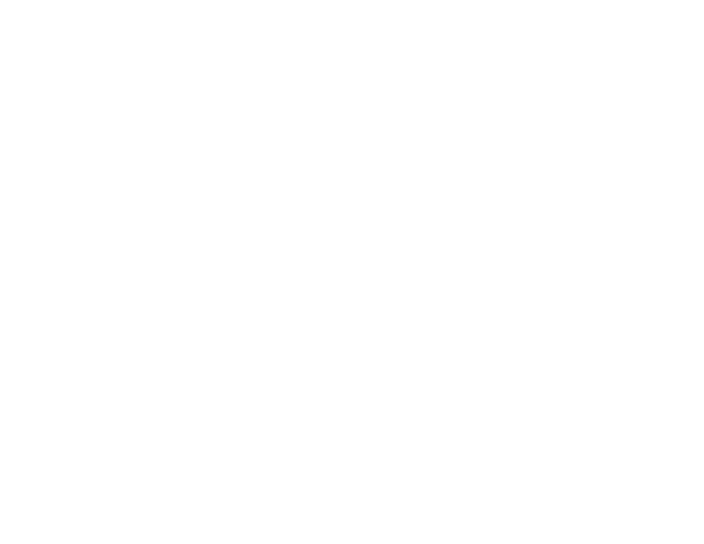
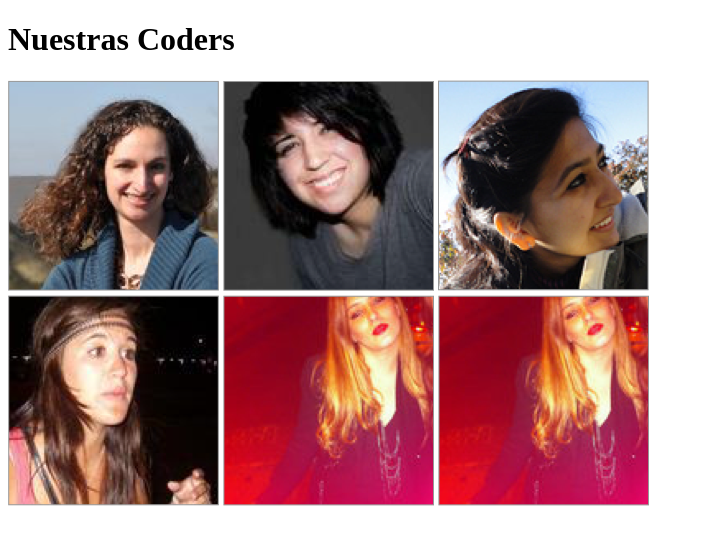
Before and after one commit to dazelcolab2016/Nuestras-Coders, a plain HTML site: page index.html in a window 1280 px wide. Shown: the whole page, without its empty margins (0-704 px from the left). Drawn offline with Linux system fonts and the light colour scheme.

Commit message:
subo coders

```diff
--- a/css/main.css
+++ b/css/main.css
@@ -1 +1,9 @@
-/* Inserta tu código aqui */
+div{
+    position: absolute;
+    display: inline;
+    }
+
+img{
+
+    background-blend-mode:soft-light;
+}
--- a/index.html
+++ b/index.html
@@ -4,6 +4,13 @@
 		<!-- Inserta tu código aqui -->
 	</head>
 	<body>
-		<!-- Inserta tu código aqui -->
+	<h1>Nuestras Coders</h1>
+
+		<div > <img src="img/profile-1.png" alt="">  <img src="img/profile-2.png" alt=""> <img src="img/profile-3.png" alt=""></div>
+
+
+		<div > <img src="img/profile-4.png" alt=""> <img src="img/profile-5.png" alt=""> <img src="img/profile-5.png" alt=""></div>
+
+
 	</body>
 </html>
```
